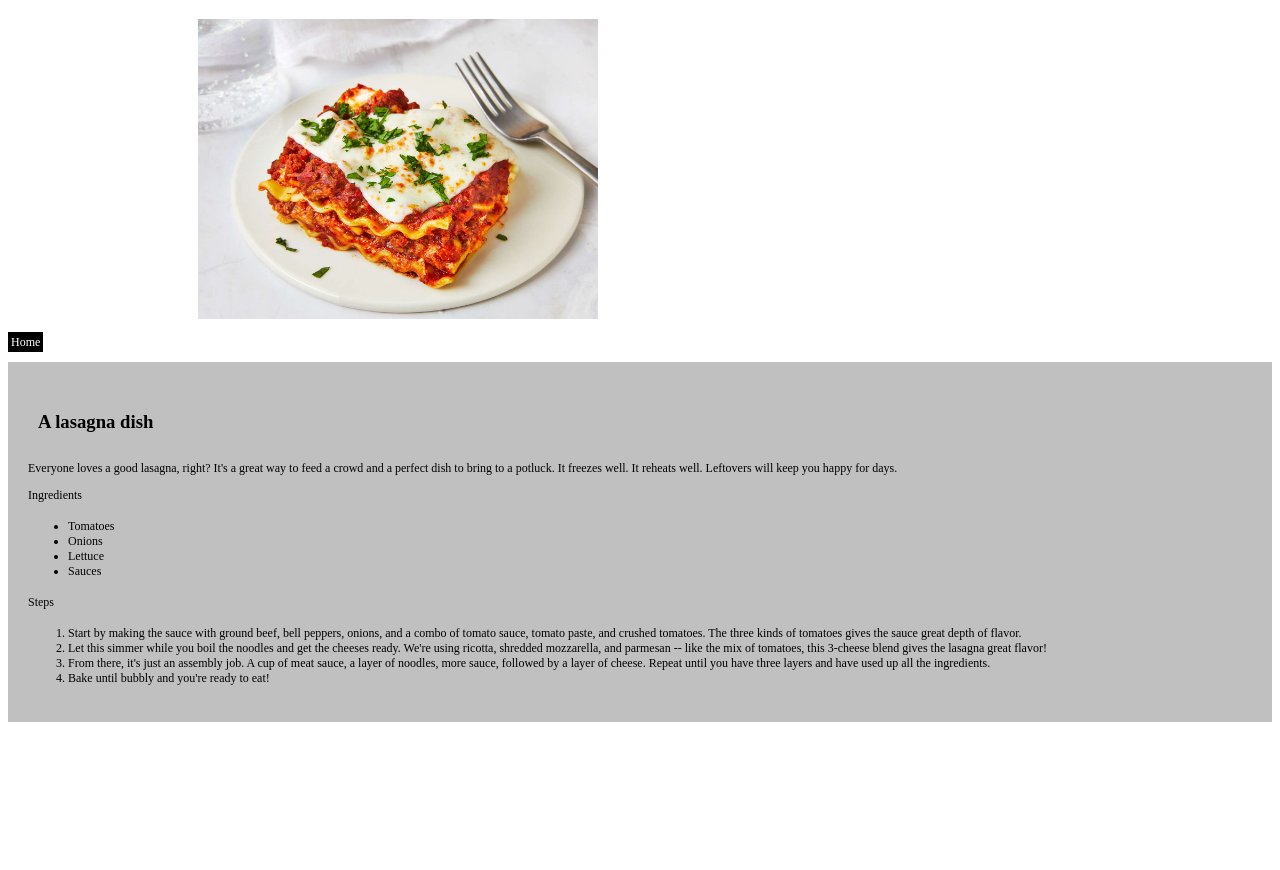
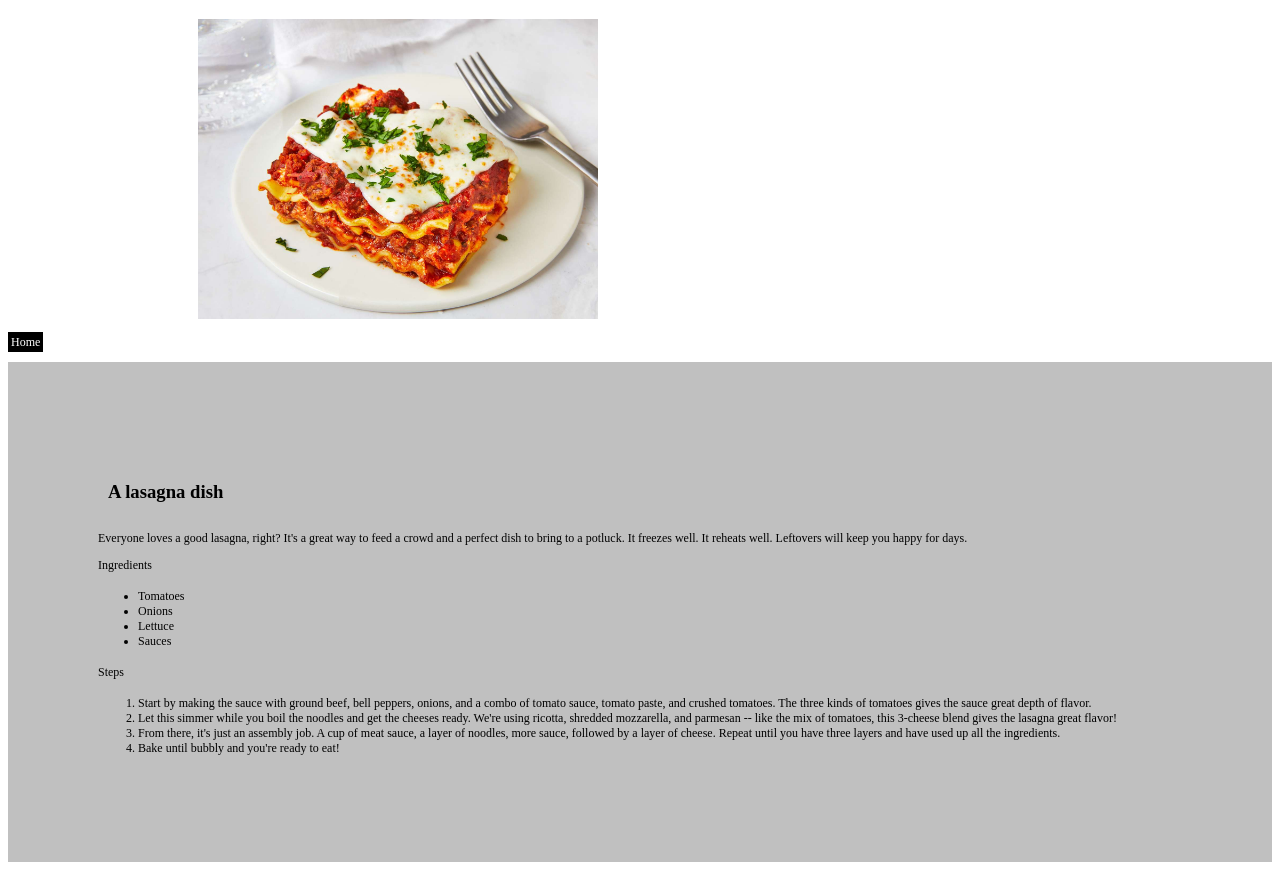
Before and after one commit to DevSankale/Odin-recipes, a plain HTML site: page recipes/lasagna.html in a window 1280 px wide. Shown: the part 101-971 px from the top of the page. Before the commit the page ends 831 px from the top, so only its background shows below. Drawn offline with Linux system fonts and the light colour scheme.

Commit message:
lasagna css padding update.

```diff
--- a/recipes/lasagnastyles.css
+++ b/recipes/lasagnastyles.css
@@ -10,7 +10,7 @@ h1{
 }
 .container{
     background-color: silver;
-    padding:20px;
+    padding:90px;
 }
 #home a{
 text-decoration: none;
```
